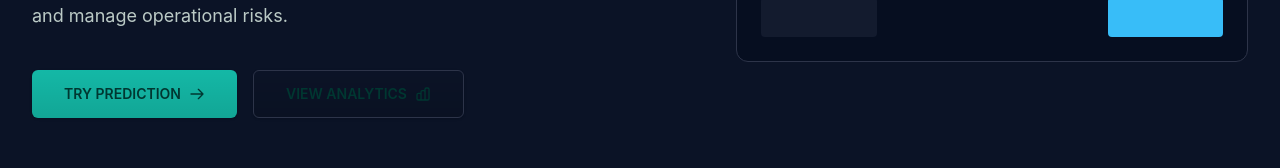
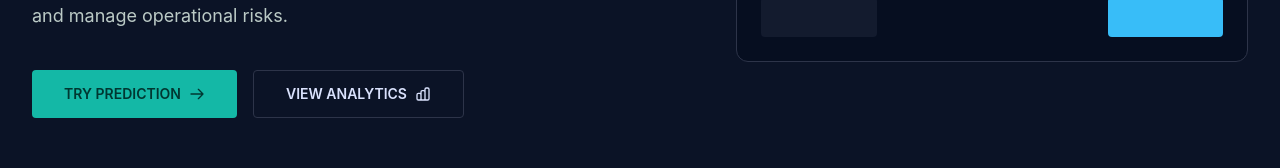
Before and after one commit to Priyanshu-Pathak/patient-readmission-claim-prediction, a Next.js app in the folder frontend/: page / in a window 1280 px wide. Shown: the part 539-707 px from the top of the page. Built offline with nearby package versions, Linux system fonts and the light colour scheme.

Commit message:
fix: connect landing page CTA buttons

```diff
--- a/frontend/src/app/page.tsx
+++ b/frontend/src/app/page.tsx
@@ -1,7 +1,7 @@
 import React from "react";
 import { AppShell } from "@/components/layout/AppShell";
 import { Container } from "@/components/ui/Container";
-import { Button } from "@/components/ui/Button";
+import Link from "next/link";
 
 export default function Home() {
   return (
@@ -25,14 +25,14 @@ export default function Home() {
             </p>
 
             <div className="flex flex-col sm:flex-row gap-4 w-full sm:w-auto">
-              <Button className="h-12 px-8 bg-primary hover:bg-primary/90 text-primary-foreground font-semibold rounded text-sm transition-colors flex items-center justify-center gap-2">
+              <Link href="/predict" className="h-12 px-8 bg-primary hover:bg-primary/90 text-primary-foreground font-semibold rounded text-sm transition-colors flex items-center justify-center gap-2">
                 TRY PREDICTION
                 <svg className="w-4 h-4" fill="none" stroke="currentColor" viewBox="0 0 24 24"><path strokeLinecap="round" strokeLinejoin="round" strokeWidth={2} d="M14 5l7 7m0 0l-7 7m7-7H3" /></svg>
-              </Button>
-              <Button className="h-12 px-8 bg-transparent border border-border hover:bg-muted/50 text-foreground font-semibold rounded text-sm transition-colors flex items-center justify-center gap-2">
+              </Link>
+              <Link href="/analytics" className="h-12 px-8 bg-transparent border border-border hover:bg-muted/50 text-foreground font-semibold rounded text-sm transition-colors flex items-center justify-center gap-2">
                 VIEW ANALYTICS
                 <svg className="w-4 h-4" fill="none" stroke="currentColor" viewBox="0 0 24 24"><path strokeLinecap="round" strokeLinejoin="round" strokeWidth={2} d="M9 19v-6a2 2 0 00-2-2H5a2 2 0 00-2 2v6a2 2 0 002 2h2a2 2 0 002-2zm0 0V9a2 2 0 012-2h2a2 2 0 012 2v10m-6 0a2 2 0 002 2h2a2 2 0 002-2m0 0V5a2 2 0 012-2h2a2 2 0 012 2v14a2 2 0 01-2 2h-2a2 2 0 01-2-2z" /></svg>
-              </Button>
+              </Link>
             </div>
           </div>
 
```
